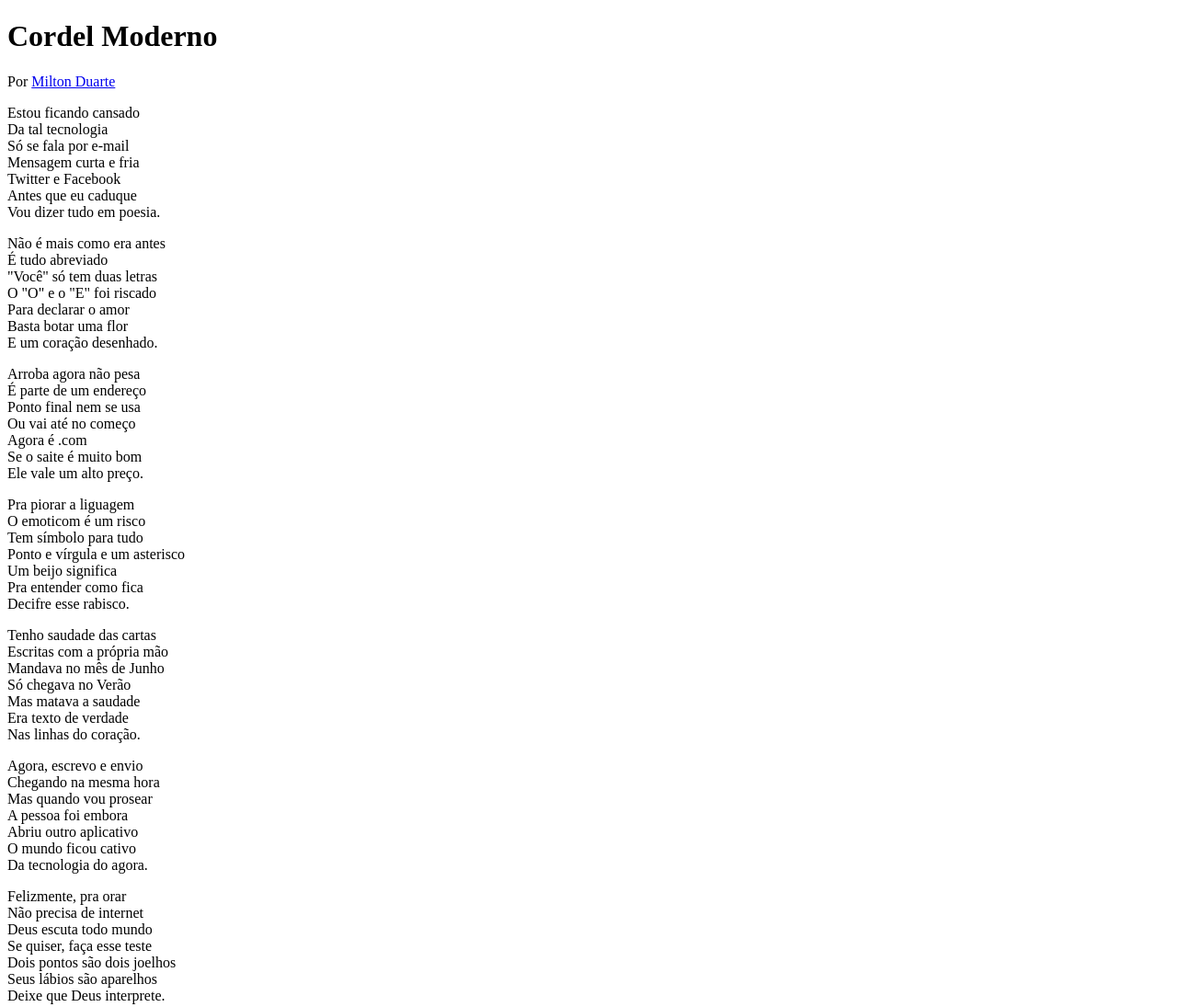
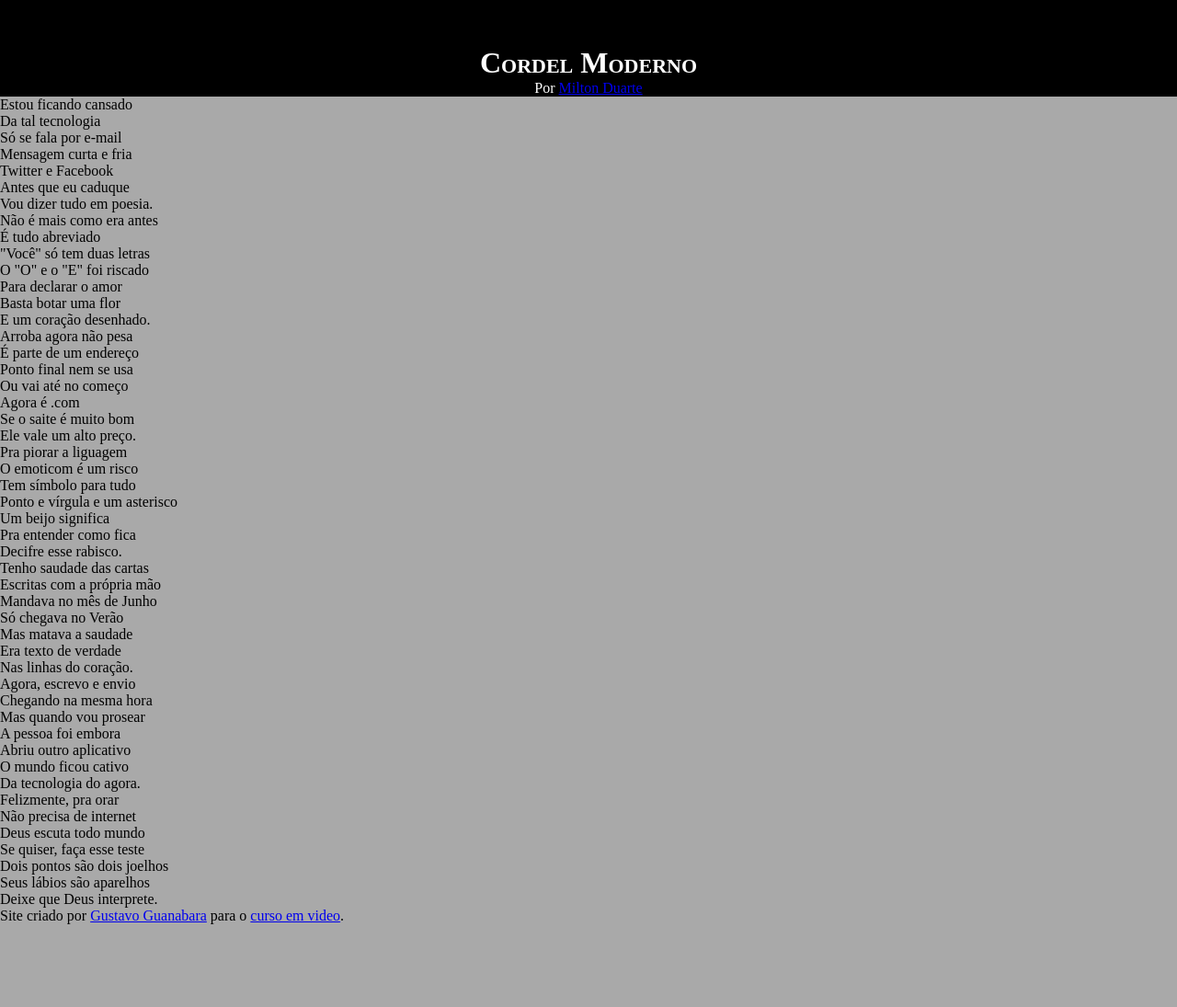
Before and after one commit to rodrigoaceresoli/html-css, a plain HTML site: page desafios/desafio012/index.html in a window 1280 px wide. Shown: the top 1095 px of the page at 92% size. After the commit the page ends 1005 px from the top, so only its background shows below. Drawn offline with Linux system fonts and the light colour scheme.

Commit message:
atualizei desafio 12

```diff
--- a/desafios/desafio012/index.html
+++ b/desafios/desafio012/index.html
@@ -5,6 +5,7 @@
     <meta http-equiv="X-UA-Compatible" content="IE=edge">
     <meta name="viewport" content="width=device-width, initial-scale=1.0">
     <title>Cordel Moderno</title>
+    <link rel="stylesheet" href="/estilo/style.css">
 </head>
 <body>
     <header>
@@ -16,7 +17,7 @@
         </p>
     </header>
 
-<section>
+<section class="normal">
     <p>
         Estou ficando cansado <br>
         Da tal tecnologia <br>
@@ -28,7 +29,7 @@
     </p>
 </section>
 
-<section>
+<section class="imagem">
     <p>
         Não é mais como era antes <br>
         É tudo abreviado <br>
@@ -40,7 +41,7 @@
     </p>
 </section>
 
-<section>
+<section class="normal">
     <p>
         Arroba agora não pesa <br>
         É parte de um endereço <br>
@@ -63,7 +64,7 @@
 </section>
 
 
-<section>
+<section class="imagem">
     <p>
         Tenho saudade das cartas <br>
         Escritas com a própria mão <br>
@@ -75,7 +76,7 @@
     </p>
 </section>
 
-<section>
+<section class="normal">
     <p>
         Agora, escrevo e envio <br>
         Chegando na mesma hora <br>
--- /dev/null
+++ b/estilo/style.css
@@ -0,0 +1,22 @@
+@charset "UTF-8" ;
+
+* {
+    margin: 0px;
+    padding: 0px;
+}
+
+html, body {
+    min-height: 100vh;
+    background-color: darkgrey;
+}
+
+header {
+    background-color: black;
+    color: white;
+    text-align: center;
+}
+
+header > h1 {
+    padding-top: 50px;
+    font-variant: small-caps;
+}
```
